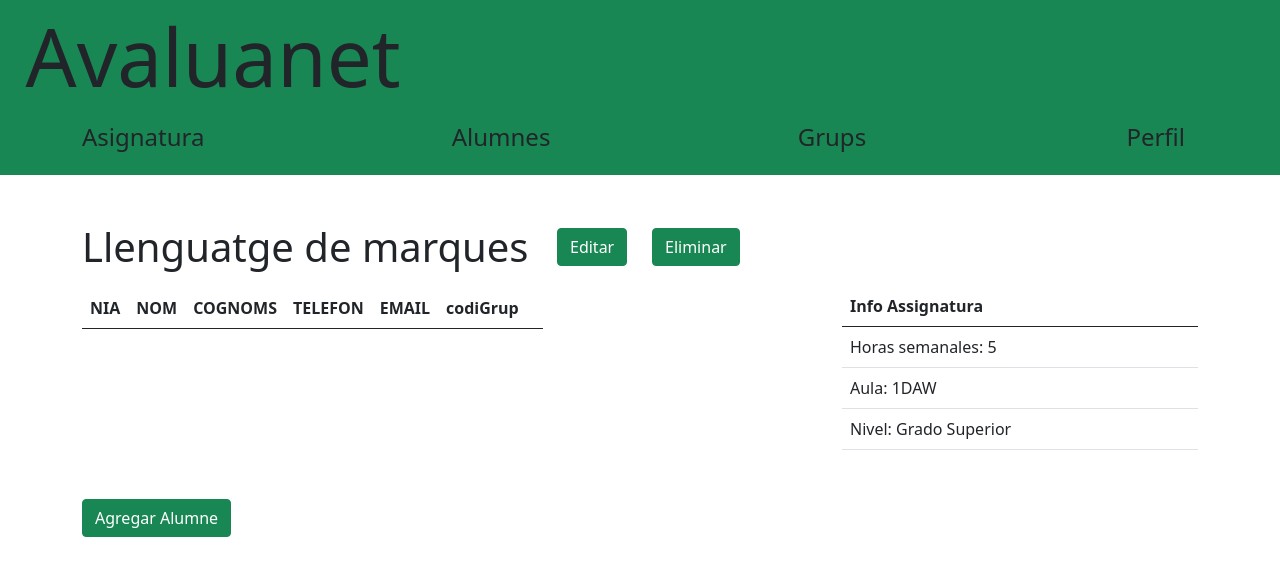
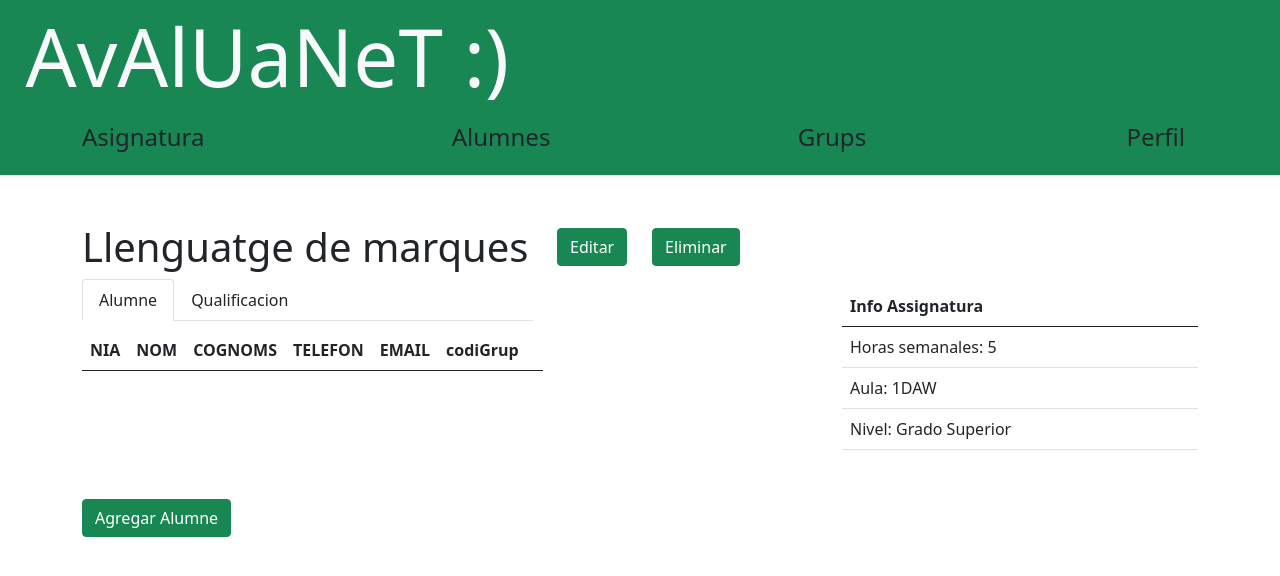
Before and after one commit to 1DAWSIMARRO/avaluanet, a PHP site: the page made by index.php in a window 1280 px wide. Shown: the top 576 px of the page. Run offline with PHP 8.4, Linux system fonts and the light colour scheme; data comes from the database, SQL or seed files in the repository; tables that the repository leaves empty hold one stand-in row (values such as "Sample post"); lists and menus that the app fills with data are empty.

Commit message:
Update Assignatures

```diff
--- a/modules/Asignatura/view/AlumneAgregar.php
+++ b/modules/Asignatura/view/AlumneAgregar.php
@@ -13,10 +13,20 @@
 </div>
 <div class="row justify-content-between">
 <div class="col-5">
-<table class="table" style="margin-top: 2%;">
+<ul class="nav nav-tabs" id="myTab" role="tablist">
+  <li class="nav-item" role="presentation">
+    <button class="nav-link active text-dark" id="home-tab" data-bs-toggle="tab" data-bs-target="#home" type="button" role="tab" aria-controls="home" aria-selected="true">Alumne</button>
+  </li>
+  <li class="nav-item" role="presentation">
+    <button class="nav-link text-dark" id="profile-tab" data-bs-toggle="tab" data-bs-target="#profile" type="button" role="tab" aria-controls="profile" aria-selected="false">Qualificacion</button>
+  </li>
+</ul>
+<div class="tab-content" id="myTabContent">
+  <div class="tab-pane fade show active" id="home" role="tabpanel" aria-labelledby="home-tab">
+  <table class="table" style="margin-top: 2%;">
   <thead class="thead-dark">
   <tr>
-    <th scope="col">NIA</th>
+  <th scope="col">NIA</th>
     <th scope="col">NOM</th>
     <th scope="col">COGNOMS</th>
     <th scope="col">TELEFON</th>
@@ -39,6 +49,67 @@
   ?>
   </tbody>
 </table>
+  </div>
+  <div class="tab-pane fade" id="profile" role="tabpanel" aria-labelledby="profile-tab">
+  <table class="table" style="margin-top: 2%;">
+  <thead class="thead-dark">
+  <tr>
+  <th scope="col">NIA</th>
+    <th scope="col">NOM</th>
+    <th scope="col">Avaluacio</th>
+    <th scope="col">Avaluable</th>
+    <th scope="col">Examen</th>
+    <th scope="col">Nota Final</th>
+    <th></th>
+
+  </tr>
+  </thead>
+  <tbody>
+  <?php
+
+    foreach ($list as $key => $value) {
+      echo '<tr>';
+      foreach ($value as $key2 => $value2) {
+        echo '<td>'.$value2.'</td>';
+      }
+      echo '<td><a class="btn btn-danger" href="index.php?module=Asignatura&function=remove&NIA='.$value['NIA'].'">Delete</a></td>';
+      echo '</tr>';
+    }
+  ?>
+  </tbody>
+</table>
+
+  </div>
+
+</div>
+
+
+<!-- <table class="table" style="margin-top: 2%;">
+  <thead class="thead-dark">
+  <tr>
+    <th scope="col">NIA</th>
+    <th scope="col">NOM</th>
+    <th scope="col">COGNOMS</th>
+    <th scope="col">TELEFON</th>
+    <th scope="col">EMAIL</th>
+    <th scope="col">codiGrup</th>
+    <th></th>
+  </tr>
+  </thead>
+  <tbody>
+  <?php
+
+    // foreach ($list as $key => $value) {
+    //   echo '<tr>';
+    //   foreach ($value as $key2 => $value2) {
+    //     echo '<td>'.$value2.'</td>';
+    //   }
+    //   echo '<td><a class="btn btn-danger" href="index.php?module=Asignatura&function=remove&NIA='.$value['NIA'].'">Delete</a></td>';
+    //   echo '</tr>';
+    // }
+  ?>
+  </tbody>
+</table> -->
 </div>
 <div class="col-4">
 <table class="table" style="margin-top: 2%;">
--- a/utils/view/header.html
+++ b/utils/view/header.html
@@ -18,18 +18,18 @@
 </head>
 <body>
 <header class="navbar navbar-dark bg-success">
-        <h1 style="margin-left:2%;"><a class="display-1 remove">Avaluanet</a></h1>
+        <h1 style="margin-left:2%;"><a class="display-1 remove text-light">AvAlUaNeT :)</a></h1>
     <div class="container mt-1">
     <a href="index.php?module=Asignatura&function=agregar_alumne&asig=1" style="text-decoration: none;" class="text-dark"><h4>Asignatura</h4></a>
     <a  href="index.php" style="text-decoration: none;" class="text-dark"><h4>Alumnes</h4></a>
     <a href="" style="text-decoration: none;" class="text-dark"><h4>Grups</h4></a>
     <div class="dropdown">
-        <button class="btn btn-success dropdown, text-dark" type="button" id="dropdownMenuButton1" data-bs-toggle="dropdown" aria-expanded="false">
+        <a class="btn btn-success dropdown, text-dark" type="button" id="dropdownMenuButton1" data-bs-toggle="dropdown" aria-expanded="false">
             <h4>Perfil</h4>
-          </button>
+        </a>
           <ul class="dropdown-menu" aria-labelledby="dropdownMenuButton1">
-            <li><a class="dropdown-item" href="#">Action</a></li>
-            <li><a class="dropdown-item" href="#">Another action</a></li>
+            <li><a class="dropdown-item" href="#">Log out</a></li>
+            <li><a class="dropdown-item" href="#">Editar</a></li>
           </ul>
 </div>
 </div>
```
